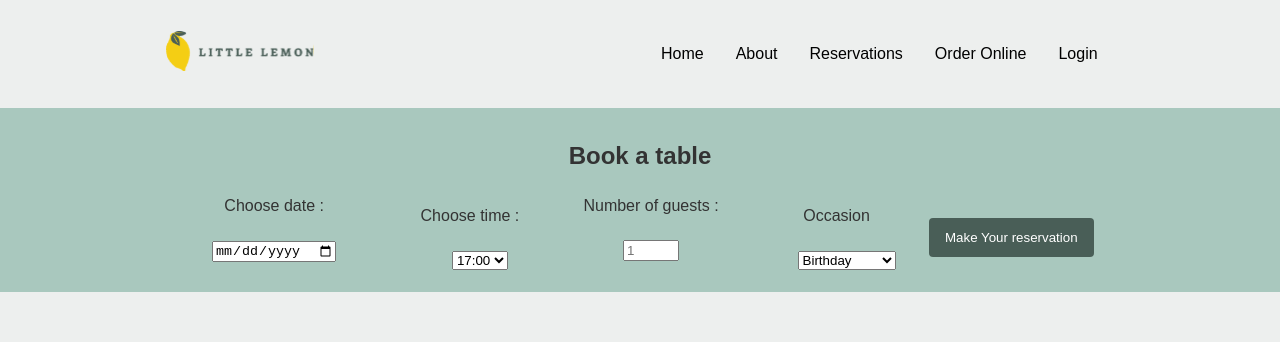
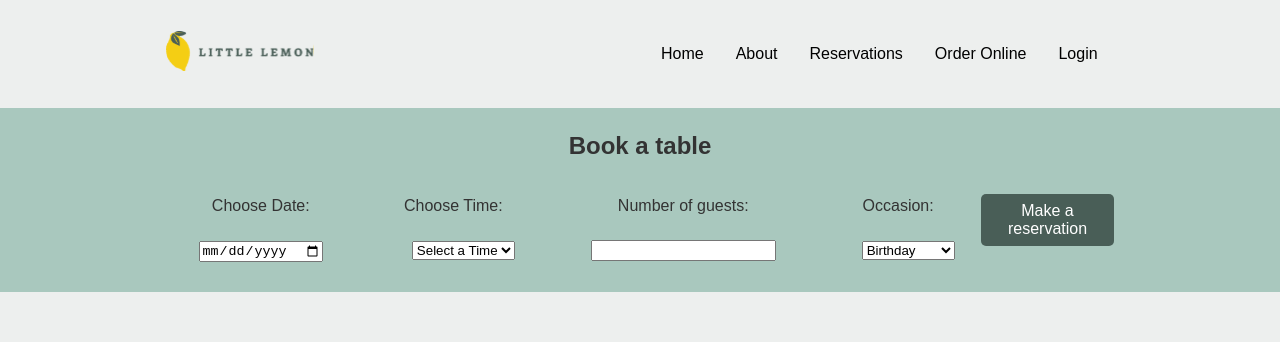
Before and after one commit to coderdivya18/little_lemon_restaurant, a React (Create React App) app: page /booking in a window 1280 px wide. Shown: the top 342 px of the page. Built offline with nearby package versions, Linux system fonts and the light colour scheme.

Commit message:
writing test cases

```diff
--- a/src/App.css
+++ b/src/App.css
@@ -1,5 +1,5 @@
 
-body{
+body {
     width: 100%;
     margin: 0 auto;
     font-family: 'Poppins', sans-serif;
@@ -13,14 +13,15 @@ body{
 
 }
 
-  li{
+li {
     list-style: none;
 }
-  a{
+
+a {
     text-decoration: none;
 }
 
-  nav{
+nav {
     z-index: 10001;
 }
 
@@ -37,11 +38,11 @@ body{
     padding: 1em;
 }
 
-  nav ul li a{
+nav ul li a {
     color: #000;
 }
 
-  nav ul li a:hover{
+nav ul li a:hover {
     text-decoration: underline solid #495E57;
 
 }
@@ -120,7 +121,7 @@ body{
     cursor: pointer;
 }
 
-  .banner-img{
+.banner-img {
     position: absolute;
     right: 13%;
     top: -9%;
@@ -134,28 +135,29 @@ body{
 }
 
 
-  form, .confirm{
+form, .confirm {
     padding: 10px 13%;
 }
 
-  .formField{
+.formField {
     padding: 50px 20px;
 }
 
-  input, label{
+input, label {
     display: inline-block;
     margin-right: 20px;
     margin-bottom: 20px;
 }
-  #book-date, #book-time, #book-guests, #book-occasion{
-    background: #bdbdbd43;
-    padding: 8px 24px;
-    border: none;
-    outline: none;
-    border-radius: 2px;
-  }
 
-  .btnReceive input{
+/*#book-date, #book-time, #book-guests, #book-occasion {*/
+/*    background: #bdbdbd43;*/
+/*    padding: 8px 24px;*/
+/*    border: none;*/
+/*    outline: none;*/
+/*    border-radius: 2px;*/
+/*}*/
+
+.btnReceive input {
     padding: 12px 16px;
     margin-top: 20px;
     background: #495e57;
@@ -165,29 +167,30 @@ body{
 
 }
 
-  .confirm span{
+.confirm span {
     color: blue;
 }
 
 
 /* menu items */
 
-  .menu-container{
+.menu-container {
     margin: 110px auto;
     padding: 10px 13%;
 }
 
-  .menu-container h2{
+.menu-container h2 {
     color: #000;
 }
 
-  .menu-header{
+.menu-header {
     display: flex;
     justify-content: space-between;
     align-items: center;
     flex-wrap: wrap;
 }
-  .cards{
+
+.cards {
     margin-top: 30px;
     display: flex;
     justify-content: space-between;
@@ -196,48 +199,48 @@ body{
     gap: 2rem 1rem;
 }
 
-  .menu-items{
+.menu-items {
     /* height: 400px; */
     width: 350px;
     background: #a9c8be;
     border-radius: 8px;
 }
 
-  .menu-container img{
+.menu-container img {
     width: 100%;
     height: 233px;
     border-radius: 8px;
 }
 
-  .menu-content{
+.menu-content {
     padding: 5px 15px;
 }
 
 
-  .menu-content .heading{
+.menu-content .heading {
     display: flex;
     justify-content: space-between;
     align-items: center;
 }
 
-  .menu-content h3{
+.menu-content h3 {
     font-size: 20px;
     color: #333;
 }
 
-  .menu-content p{
+.menu-content p {
     font-size: 16px;
     color: #333;
     margin: 10px 0;
 }
 
-  #price{
+#price {
     font-size: 18px;
     font-weight: 600;
     color: #da1616;
 }
 
-  .orderbtn{
+.orderbtn {
     padding: 5px 12px;
     margin: 20px 0;
     font-size: 16px;
@@ -245,29 +248,30 @@ body{
 }
 
 /* Booking form */
-  .booking-form-container{
+.booking-form-container {
     display: flex;
     flex-direction: column;
     text-align: center;
     background: #a9c8be;
 }
 
-  .booking-form{
+.booking-form {
     display: flex;
     justify-content: space-evenly;
-    align-items: center;
+
 }
 
-  .reserve-table-btn{
+.reserve-table-btn button {
     padding: 8px 15px;
     border-radius: 5px;
     border: none;
     background-color: #495e57;
     color: white;
     font-weight: 500;
+    font-size: 16px;
 }
 
-  footer section{
+footer section {
     padding: 10px 13%;
     display: flex;
     justify-content: space-between;
@@ -275,30 +279,30 @@ body{
     background-color: #495e5775;
 }
 
-  .company-info img{
+.company-info img {
     margin-top: 12px;
     cursor: pointer;
     width: 200px;
 }
 
-  .company-info p{
+.company-info p {
     width: 320px;
 }
 
-  footer h3{
+footer h3 {
     font-size: 18px;
 }
 
-  footer ul{
+footer ul {
     padding: 0;
 }
 
-  footer ul li{
+footer ul li {
     padding: 8px 0;
 }
 
 
-  @media screen and (max-width: 768px){
+@media screen and (max-width: 768px) {
     .menu-icon {
         display: block;
     }
@@ -314,51 +318,54 @@ body{
         padding: 20px 0;
     }
 
-    .navbar{
-      background:#fff;
+    .navbar {
+        background: #fff;
         padding: 10px 8%;
     }
 
-    nav ul li a{
+    nav ul li a {
         color: #fff;
     }
 
-    .bar{
+    .bar {
         background: #333333;
     }
 
-    .banner-img{
+    .banner-img {
         display: none;
     }
 
-    form, .comfirm{
+    form, .comfirm {
         padding: 10px 8%;
     }
 
 
-    .header section, .menu-container{
+    .header section, .menu-container {
         padding: 10px 8%;
     }
-    .menu-container{
+
+    .menu-container {
         margin: 20px 0;
     }
-    .menu-header{
+
+    .menu-header {
         justify-content: flex-start;
     }
 
-    .menu-items{
+    .menu-items {
         width: 100%;
     }
 
-    footer section{
+    footer section {
         padding: 10px 8%;
         flex-direction: column;
     }
-    .company-info p{
+
+    .company-info p {
         width: 100%;
     }
 }
 
-  .hidden{
+.hidden {
     display: none;
 }
--- a/src/components/BookingForm.js
+++ b/src/components/BookingForm.js
@@ -1,6 +1,6 @@
-import React,{useState} from 'react'
+import React, { useState } from "react";
 
-const BookingForm=(props) =>{
+const BookingForm = (props) => {
   const [date, setDate] = useState("");
   const [time, setTime] = useState("");
   const [guest, setGuest] = useState("");
@@ -8,60 +8,89 @@ const BookingForm=(props) =>{
 
   const handleSubmit = (e) => {
     e.preventDefault();
-        props.SubmitForm(e)
-    }
-
+    props.SubmitForm(e);
+    setDate("");
+    setTime("");
+    setGuest("");
+    setOccasion("");
+  };
   const handleOnChange = (e) => {
     setDate(e);
-        props.dispatch(e)
-    }
-
+    props.dispatch(e);
+  };
   return (
-    <form className='booking-form-container' onSubmit={handleSubmit}>
+    <header>
+      <section className="booking-form-container">
         <h2>Book a table</h2>
-          <div className='booking-form'>
+        <form onSubmit={handleSubmit} className="booking-form">
+          <div>
+            <label htmlFor="book-date">Choose Date:</label>
+            <input
+              id="book-date"
+              value={date}
+              type="date"
+              required
+              onChange={(e) => handleOnChange(e.target.value)}
+            />
+          </div>
+          {/*  for time selection */}
 
           <div>
-                <label htmlFor="res-date">Choose date :</label>
-                <input type="date" id="res-date" required value={date}
-                onChange={(e) => handleOnChange(e.target.value)}/>
-              </div>
-
-               <div>
-                  <label htmlFor="res-time">Choose time :</label>
-                  <select id="res-time "
+            <label htmlFor="book-time">Choose Time:</label>
+            <select
+              id="book-time"
               value={time}
-                onChange={(e) => setTime(e.target.value)}>
-                      {props.availableTimes.availableTimes.map((availableTimes) => {
+              onChange={(e) => setTime(e.target.value)}
+            >
+              <option value="">Select a Time</option>
+              {props.availableTimes?.availableTimes?.map((availableTimes) => {
                 return <option key={availableTimes}>{availableTimes}</option>;
               })}
             </select>
           </div>
 
+          {/* for number of guests */}
+
           <div>
-                  <label htmlFor="guests">Number of guests :</label>
-                  <input type="number" placeholder="1" min="1" max="10" id="guests" value={guest}
-                onChange={(e) => setGuest(e.target.value)}/>
+            <label htmlFor="book-guests">Number of guests:</label>
+            <input
+              type="text"
+              id="book-guests"
+              min={1}
+              value={guest}
+              onChange={(e) => setGuest(e.target.value)}
+            />
           </div>
 
+          {/* For Ocassion */}
+
           <div>
-                   <label htmlFor="occasion">Occasion</label>
-                       <select id="occasion" value={occasion} onChange={(e)=>setOccasion(e.target.value)}>
+            <label htmlFor="book-occasion">Occasion:</label>
+            <select
+              id="book-occasion"
+              key={occasion}
+              value={occasion}
+              onChange={(e) => setOccasion(e.target.value)}
+            >
               <option>Birthday</option>
               <option>Anniversary</option>
-                       <option>Engagement</option>
-                        <option>General</option>
             </select>
           </div>
 
-              <div className='btnReceive'>
-                   <input type="submit" value="Make Your reservation" className='reserve-table-btn' aria-label='on Click' />
-              </div>
-
+          {/* for Submit Button */}
+          <div className="reserve-table-btn">
+            <button
+              aria-label="Submit reservation request"
+              type="submit"
+              data-testid="reservation-submit-button"
+            >
+              Make a reservation
+            </button>
           </div>
         </form>
-  )
-}
+      </section>
+    </header>
+  );
+};
 
-
-export default BookingForm
+export default BookingForm;
--- a/src/components/Main.js
+++ b/src/components/Main.js
@@ -1,10 +1,10 @@
-import React, {useReducer} from 'react';
-import { Routes, Route,useNavigate } from 'react-router-dom';
-import Header from './Header';
-import Booking from './Booking';
-import ConfirmedBooking from './ConfirmedBooking';
+import React, { useReducer } from "react";
+import { Route, Routes, useNavigate } from "react-router-dom";
+import Header from "./Header";
+import Booking from "./Booking";
+import ConfirmedBooking from "./ConfirmedBooking";
 
-export default function Main() {
+const Main = () => {
   const navigate = useNavigate();
   const seedRandom = function (seed) {
     let m = 2 ** 35 - 31;
@@ -21,19 +21,19 @@ export default function Main() {
     for (let i = 17; i <= 23; i++) {
       if (random() < 0.5) {
         result.push(i + ":00");
-            } else {
+      } else if (random() > 0.5) {
         result.push(i + ":30");
       }
     }
     return result;
   };
-
   const submitAPI = function (formData) {
     return true;
   };
 
   const initialState = { availableTimes: fetchAPI(new Date()) };
   const [state, dispatch] = useReducer(updateTimes, initialState);
+
   function updateTimes(state, date) {
     return { availableTimes: fetchAPI(new Date(date)) };
   }
@@ -43,6 +43,7 @@ export default function Main() {
       navigate("/confirmed");
     }
   }
+
   return (
     <main>
       <Routes>
@@ -62,5 +63,6 @@ return (
       </Routes>
     </main>
   );
+};
 
-}
+export default Main;
--- a/src/components/Navbar.js
+++ b/src/components/Navbar.js
@@ -27,16 +27,16 @@ const Nav = () => {
           <Link to="/">Home</Link>
         </li>
         <li>
-              <Link to="/">About</Link>
+          <Link to="/about">About</Link>
         </li>
         <li>
-              <Link to="/">Reservations</Link>
+          <Link to="/reservations">Reservations</Link>
         </li>
         <li>
-              <Link to="/">Order Online</Link>
+          <Link to="/order-online">Order Online</Link>
         </li>
         <li>
-              <Link to="/">Login</Link>
+          <Link to="/login">Login</Link>
         </li>
       </ul>
 
```
Also changed, not shown: package.json (+6 -3 lines), public/index.html (+11 -10 lines), 2 other files (tests, documents, lock files or other folders). Lines whose indentation alone changed are shown as unchanged.
